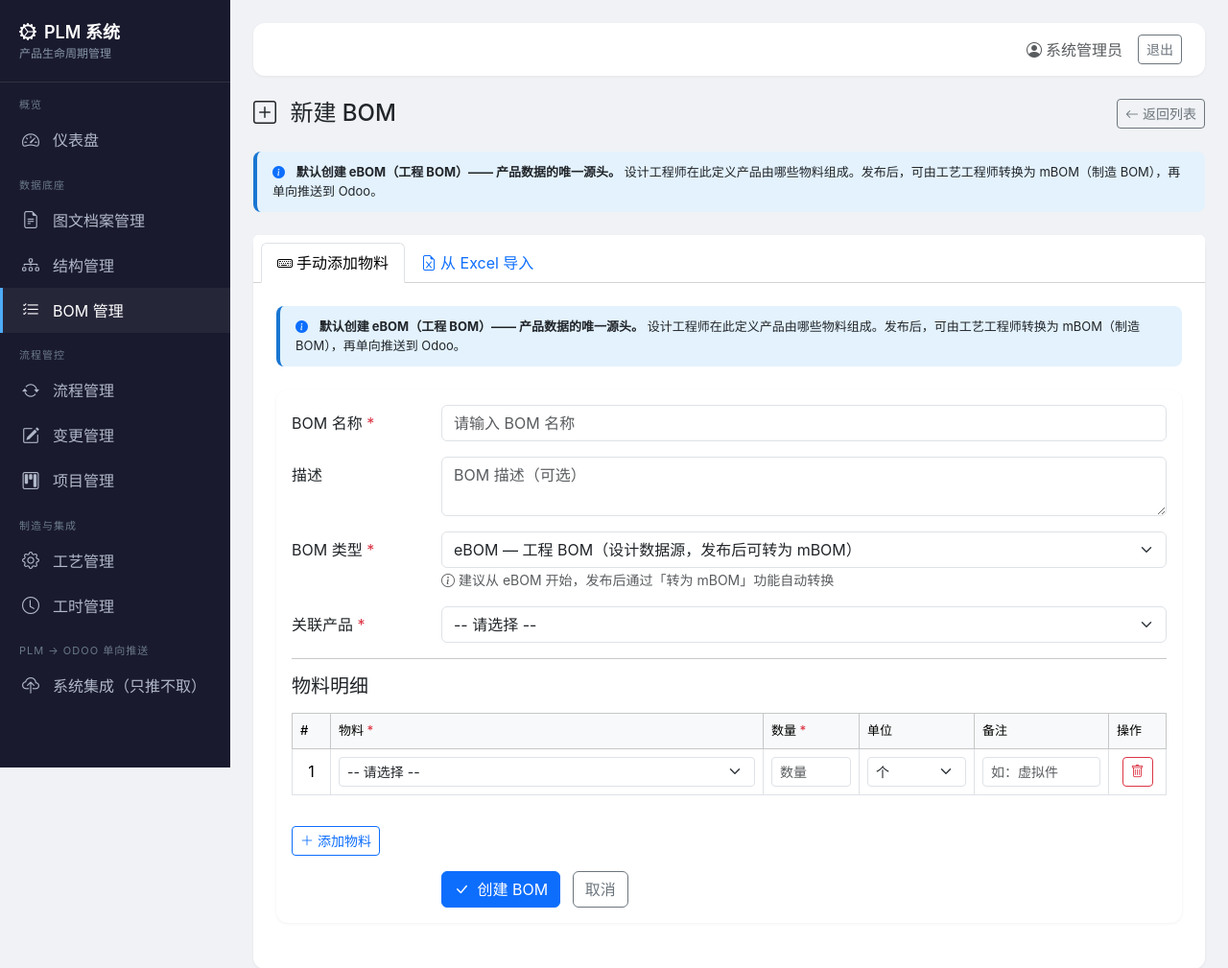
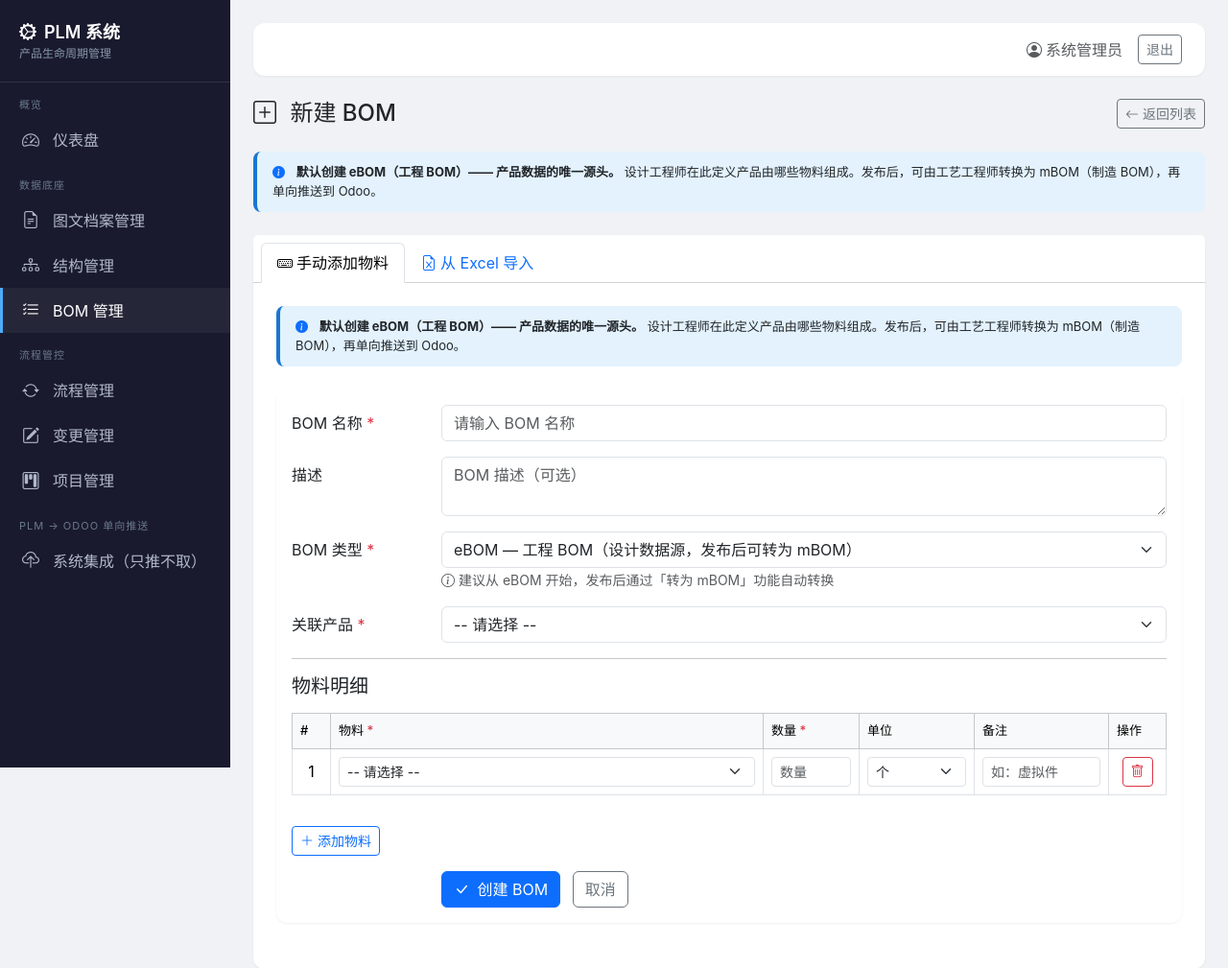
Before and after one commit to tacwayne-code/constellation-internship, a Flask app: page /boms/create in a window 1280 px wide. Shown: the top 1009 px of the page at 96% size. Run offline with Flask 3, Linux system fonts and the light colour scheme; a user stored in the database is signed in; some libraries are stand-ins or nearby versions.

Commit message:
fix: PLM系统 侧边栏精简 — 移除制造与集成导航分组

```diff
--- a/PLM系统/app/templates/base.html
+++ b/PLM系统/app/templates/base.html
@@ -62,13 +62,6 @@
         <a href="{{ url_for('projects.list_projects') }}" class="nav-item {% if request.endpoint and request.endpoint.startswith('projects.') %}active{% endif %}">
             <i class="bi bi-kanban"></i> 项目管理
         </a>
-        <div class="nav-section">制造与集成</div>
-        <a href="{{ url_for('processes.list_processes') }}" class="nav-item {% if request.endpoint and request.endpoint.startswith('processes.') %}active{% endif %}">
-            <i class="bi bi-gear"></i> 工艺管理
-        </a>
-        <a href="{{ url_for('work_hours.list_work_hours') }}" class="nav-item {% if request.endpoint and request.endpoint.startswith('work_hours.') %}active{% endif %}">
-            <i class="bi bi-clock"></i> 工时管理
-        </a>
         <div class="nav-section">PLM → Odoo 单向推送</div>
         <a href="{{ url_for('integrations.list_integrations') }}" class="nav-item {% if request.endpoint and request.endpoint.startswith('integrations.') %}active{% endif %}">
             <i class="bi bi-cloud-upload"></i> 系统集成（只推不取）
```
